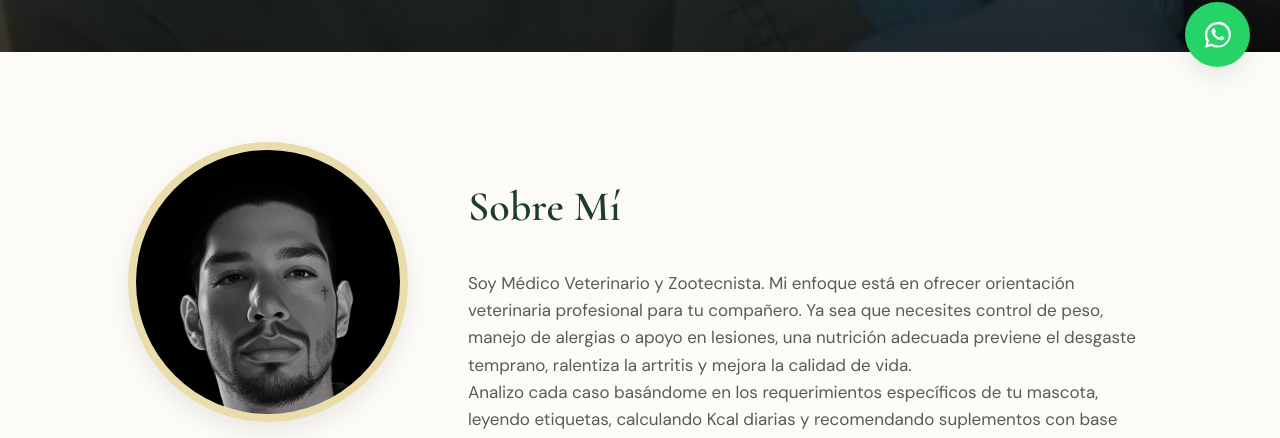
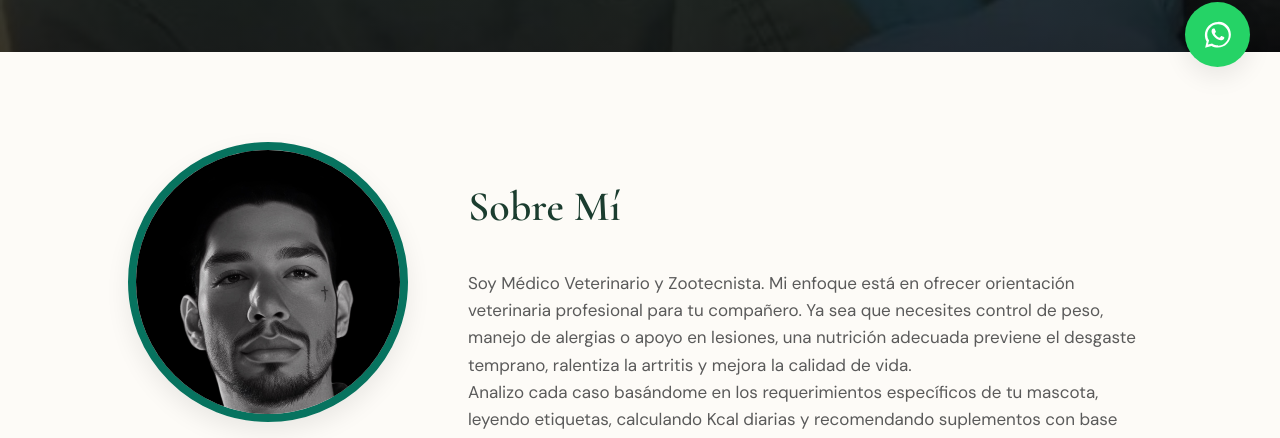
Before and after one commit to JarnyRamirez/JarVet, a plain HTML site: page index.html in a window 1280 px wide. Shown: the part 703-1141 px from the top of the page. Drawn offline with nearby package versions, Linux system fonts and the light colour scheme.

Commit message:
fixarreglar css con tonos adecuados

```diff
--- a/styles.css
+++ b/styles.css
@@ -47,7 +47,8 @@ button.shadow-effect:hover, a.shadow-effect:hover, .service-card.shadow-effect:h
 /* ── SOBRE MÍ ── */
 .about-section { display: flex; align-items: center; gap: 60px; padding: 90px 10%; background: var(--crema); }
 .about-image-container { text-align: center; }
-.about-img { width: 280px; height: 280px; object-fit: cover; border-radius: 50%; border: 8px solid var(--dorado-claro); } /* Borde claro */
+.about-img { width: 280px; height: 280px; object-fit: cover; border-radius: 50%; border: 8px solid
+#07735F; } /* Borde claro */
 .about-name { margin-top: 20px; font-family: 'Cormorant Garamond', serif; font-size: 26px; color: var(--verde-oscuro); font-weight: bold; }
 .about-text { flex: 1; font-size: 17px; color: var(--texto-suave); }
 
@@ -94,7 +95,7 @@ button.shadow-effect:hover, a.shadow-effect:hover, .service-card.shadow-effect:h
 .btn-green-large { background: var(--verde-oscuro); color: var(--blanco); padding: 16px 45px; border-radius: 30px; text-decoration: none; font-weight: bold; font-size: 18px; transition: 0.3s; text-align: center; }
 
 /* ── FOOTER ── */
-.footer-section { background: var(--negro); color: var(--blanco); padding: 60px 10%; display: flex; justify-content: space-between; align-items: center; flex-wrap: wrap; gap: 30px; border-top: 4px solid var(--dorado-claro); }
+.footer-section { background: var(--negro); color: var(--blanco); padding: 60px 10%; display: flex; justify-content: space-between; align-items: center; flex-wrap: wrap; gap: 30px; border-top: 4px solid #03A696; }
 .footer-logo-img { max-height: 120px; } /* Logo grande en el footer */
 .footer-info h4 { font-family: 'Cormorant Garamond', serif; font-size: 26px; color: var(--dorado-claro); margin-bottom: 5px; }
 .footer-contact p { margin: 8px 0; font-size: 15px; color: #ccc; }
```
